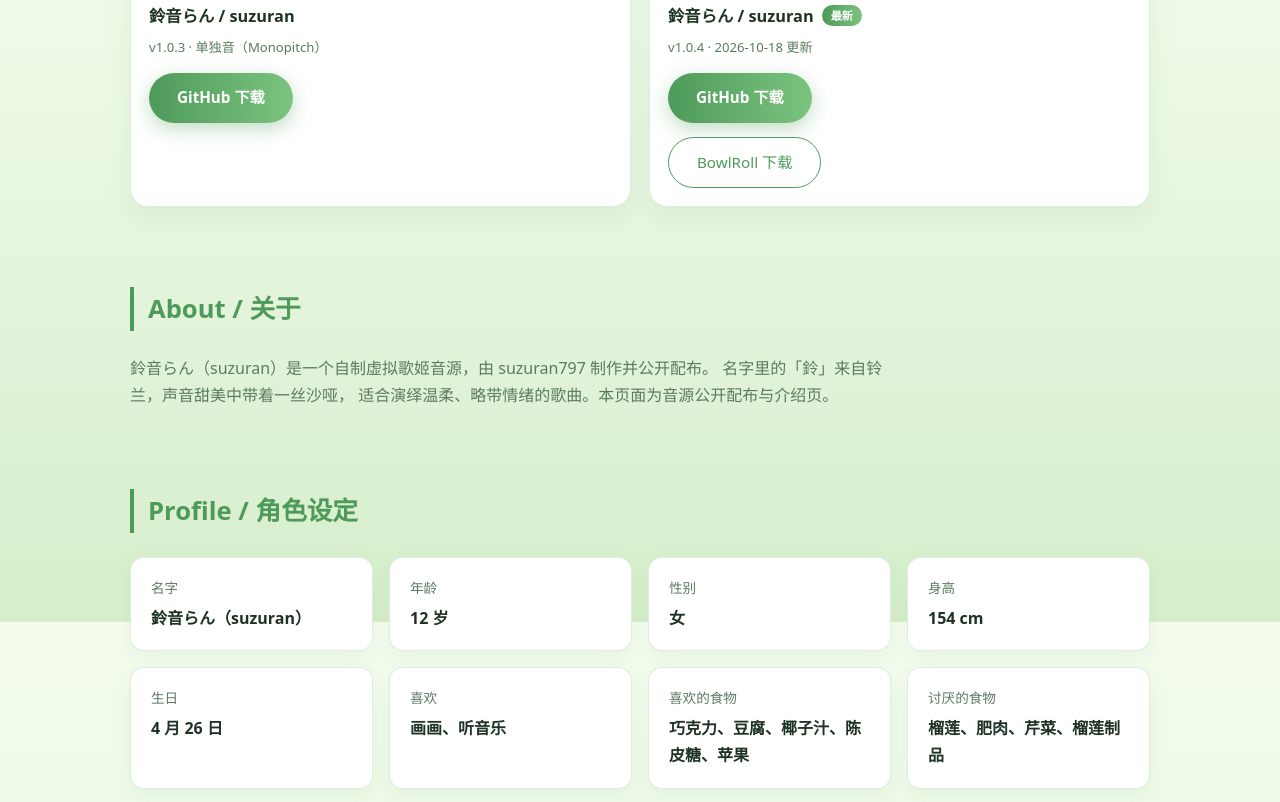
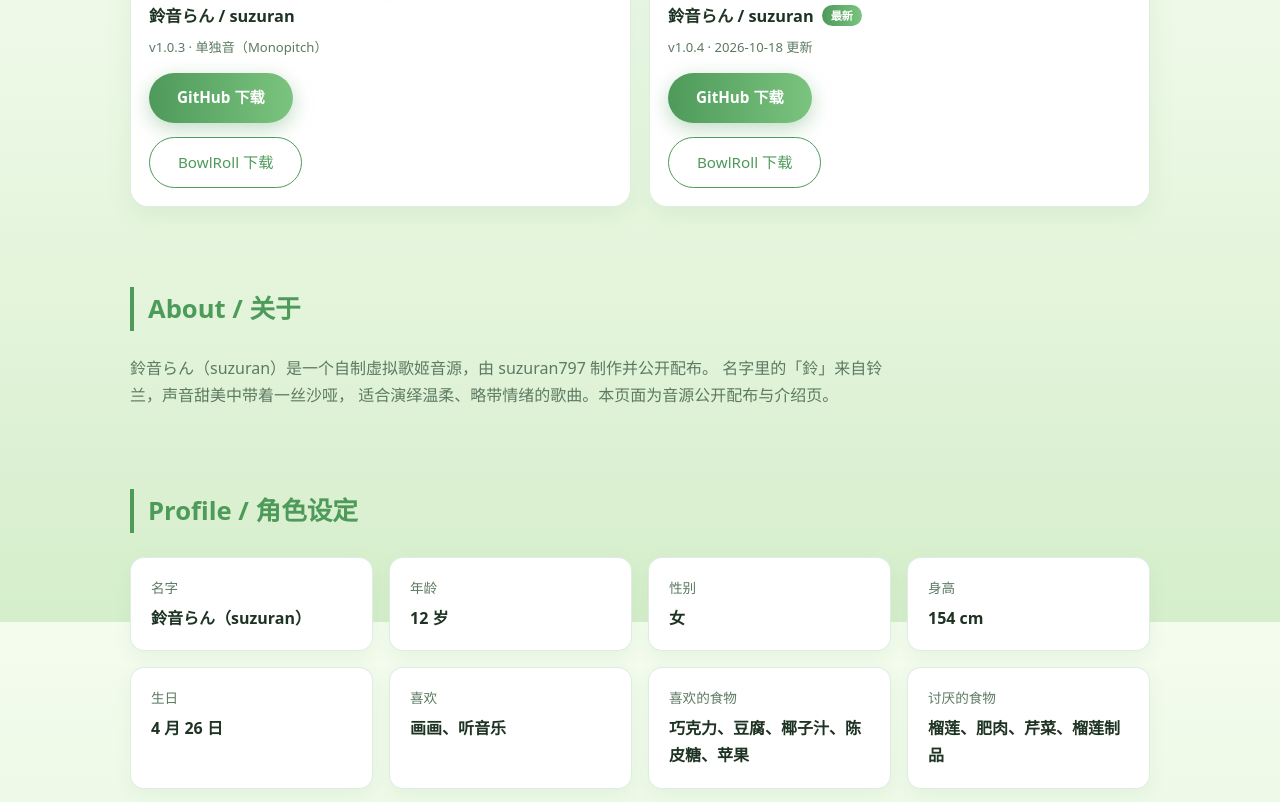
Before and after one commit to suzuran797/suzuran797.github.io, a plain HTML site: page index.html in a window 1280 px wide. Shown: the part 978-1780 px from the top of the page. Drawn offline with Linux system fonts and the light colour scheme.

Commit message:
页脚改为「本页面使用了 AI 辅助」；1.0.3 补 BowlRoll 359048 链接

```diff
--- a/index.html
+++ b/index.html
@@ -62,6 +62,7 @@
           <strong>鈴音らん / suzuran</strong>
           <em>v1.0.3 · 单独音（Monopitch）</em>
           <a class="btn primary" href="https://github.com/suzuran797/suzuran-distributior/releases/download/v1.0.3/suzuran1.0.3.zip" target="_blank" rel="noopener noreferrer">GitHub 下载</a>
+          <a class="btn ghost" href="https://bowlroll.net/file/359048" target="_blank" rel="noopener noreferrer">BowlRoll 下载</a>
         </div>
       </article>
       <article class="singer-card">
@@ -146,7 +147,7 @@
     <p>本音源为公开配布，当前版本 <strong>v1.0.3</strong>。如需获取 key，请在对应角色链接中寻找。</p>
     <div class="btns">
       <a class="btn primary" href="https://github.com/suzuran797/suzuran-distributior/releases/download/v1.0.3/suzuran1.0.3.zip" target="_blank" rel="noopener noreferrer">GitHub 下载</a>
-      <a class="btn ghost" href="https://bowlroll.net/file/362575" target="_blank" rel="noopener noreferrer">BowlRoll 下载</a>
+      <a class="btn ghost" href="https://bowlroll.net/file/359048" target="_blank" rel="noopener noreferrer">BowlRoll 下载</a>
     </div>
     <p class="note">※ 下载前请阅读许可协议（<a href="https://github.com/suzuran797/suzuran-distributior/blob/main/Permit.zh.md" target="_blank" rel="noopener noreferrer">Permit.md / agree.md</a>）。</p>
   </section>
@@ -163,7 +164,7 @@
 
   <footer>
     <p>© 2026 suzuran797 / 鈴音らん</p>
-    <p class="ai-credit">本页面使用了AI合成</p>
+    <p class="ai-credit">本页面使用了 AI 辅助。</p>
   </footer>
 
   <script src="script.js"></script>
```
